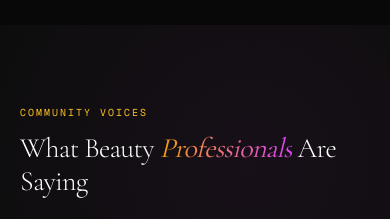
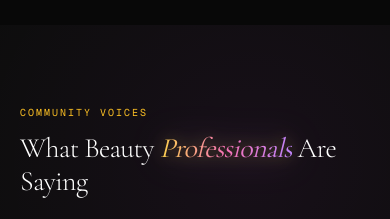
Before and after one commit to alexis800-glitch/hebs-lagos-2026, a Next.js app: page / in a window 390 px wide. Shown: the part 6360-6579 px from the top of the page. Built offline with nearby package versions, Linux system fonts and the light colour scheme.

Commit message:
auto: brighten testimonials gradient — gold→pink→lilac with soft glow on mobile+desktop

```diff
--- a/components/TestimonialsSection.tsx
+++ b/components/TestimonialsSection.tsx
@@ -289,7 +289,10 @@ export default function TestimonialsSection() {
           What Beauty{" "}
           <em
             className="font-normal italic text-transparent bg-clip-text"
-            style={{ backgroundImage: "linear-gradient(90deg, #f59e0b, #e040fb)" }}
+            style={{
+              backgroundImage: "linear-gradient(90deg, #fcd34d 0%, #f472b6 50%, #c084fc 100%)",
+              filter: "drop-shadow(0 0 8px rgba(252,211,77,0.45)) drop-shadow(0 0 18px rgba(240,171,252,0.30))",
+            }}
           >
             Professionals
           </em>{" "}
@@ -370,7 +373,10 @@ export default function TestimonialsSection() {
               What Beauty{" "}
               <em
                 className="font-normal italic text-transparent bg-clip-text"
-                style={{ backgroundImage: "linear-gradient(90deg, #f59e0b, #e040fb)" }}
+                style={{
+                  backgroundImage: "linear-gradient(90deg, #fcd34d 0%, #f472b6 50%, #c084fc 100%)",
+                  filter: "drop-shadow(0 0 8px rgba(252,211,77,0.45)) drop-shadow(0 0 18px rgba(240,171,252,0.30))",
+                }}
               >
                 Professionals
               </em>{" "}
```
